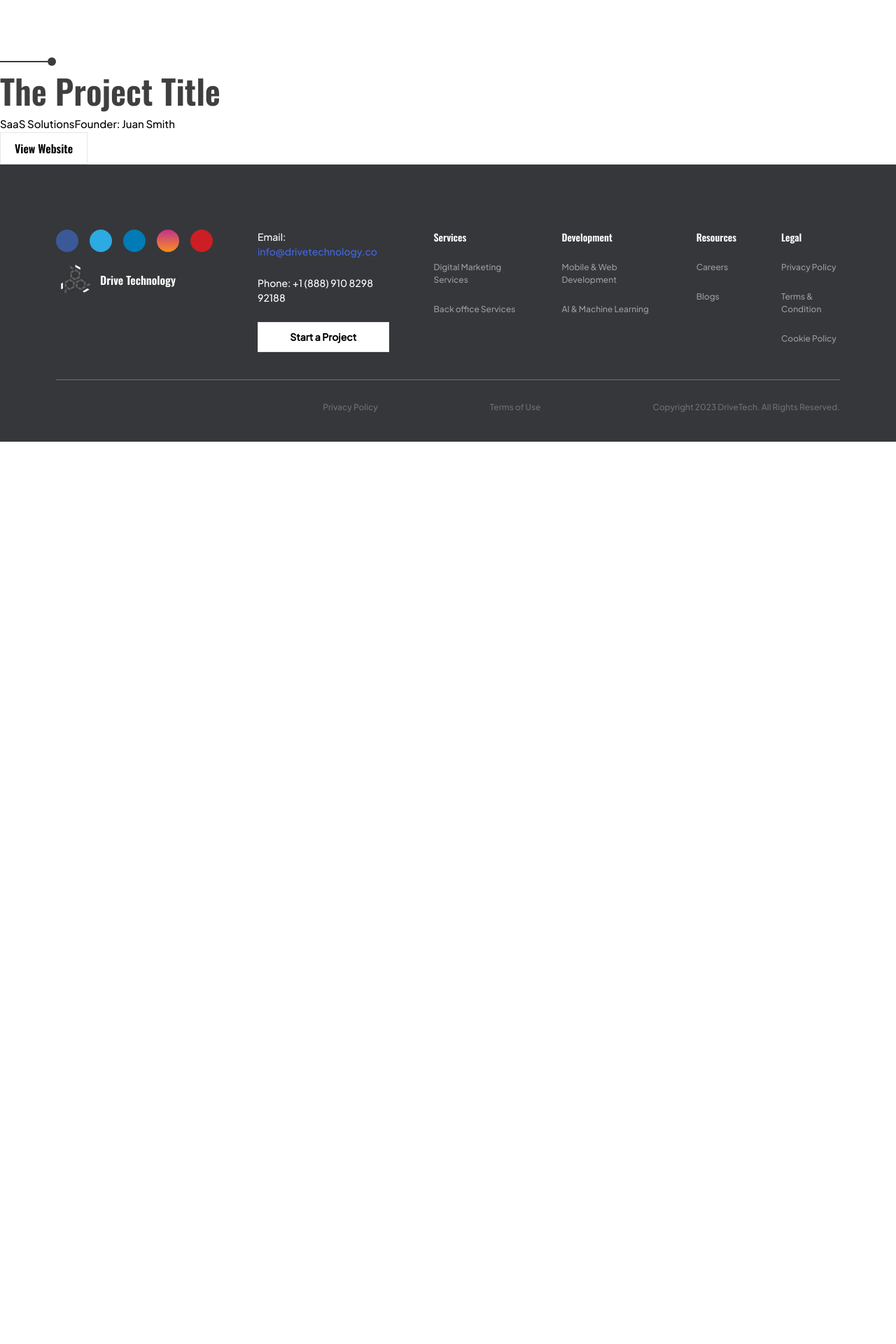
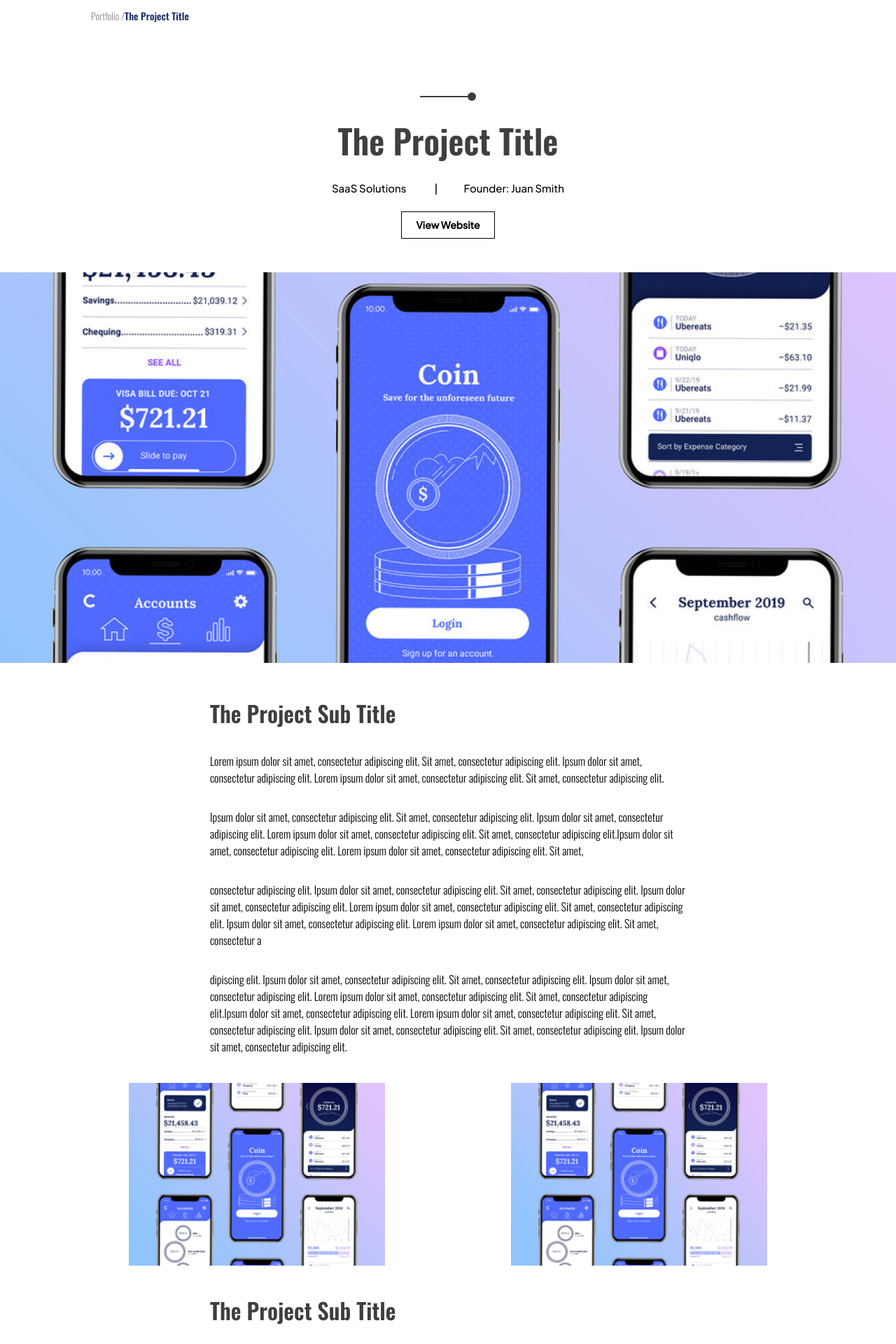
Before and after one commit to AhsanDT/drivetech, a Next.js app: page /portfolio/d1 in a window 1280 px wide. Shown: the part 140-2060 px from the top of the page at 70% size. Before the commit the page ends 800 px from the top, so only its background shows below. Built offline with nearby package versions, Linux system fonts and the light colour scheme; some icons are missing.

Commit message:
working on portfolio page

```diff
--- a/src/components/portfolio/ProjectDetail.jsx
+++ b/src/components/portfolio/ProjectDetail.jsx
@@ -1,33 +1,75 @@
 import { useEffect, useState } from "react";
 import Layout from "../Layout/Layout";
 import Button from "../UI/Button";
+import styles from "../../styles/Portfolio.module.css";
+import Image from "next/image";
+import Link from "next/link";
 
 const ProjectDetail = ({ id, DATA }) => {
   return (
     <Layout>
-      <section className="py-[50px] relative top-[50px]">
+      <section className="py-[50px]  relative top-[50px]">
         {DATA.map((data) => {
           return (
-            <div>
-              <span className="text-[rgb(140,140,140)] text-[14px]">
-                Portfolio /{" "}
+            <div className="pt-[50px] pb-[92px]">
+              <div className="px-[130px]">
+                <Link href="/portfolio">
+                  <span className="text-[rgb(140,140,140)] text-[14px] cursor-pointer">
+                    Portfolio /
                   </span>
+                </Link>
                 <span className="text-[#1D356A] text-[14px] font-bold">
                   {data.title}
                 </span>
-              <div className="pt-[77px]">
-                <div className="flex items-center mt-[21px]">
+              </div>
+              <div>
+                <div className="pt-[77px] flex flex-col gap-y-[21px] justify-center items-center">
+                  <div className="flex items-center px-[130px] mt-[21px]">
                     <div className=" bg-[#3C3C3C] w-[68px] h-[2px]"></div>
                     <div className=" bg-[#3C3C3C] w-[12px] h-[12px] rounded-full"></div>
                   </div>
-                <h1 className="text-[32px] font-oswald font-bold text-[#3F3F3F] lg:text-[48px]">
+                  <h1 className="text-[32px] font-oswald font-bold text-[#3F3F3F] lg:text-[48px] px-[130px]">
                     {data.title}
                   </h1>
-                <div className="font-jakarta text-[15px]">
+                  <div className="font-jakarta text-[15px] px-[130px] flex gap-x-[40px]">
                     <span>{data.type}</span>
+                    <span className="text-[black]  w-[2px]">|</span>
+
                     <span>Founder: {data.founder}</span>
                   </div>
-                <Button>View Website</Button>
+                  <Button className="mx-[130px] px-[16px] border-black py-[8px] font-jakarta text-[14px]">
+                    View Website
+                  </Button>
+                </div>
+                <div className="img-container py-[48px]">
+                  <div className={`${styles.parallax}`}></div>
+                </div>
+                <div className="px-[300px] flex flex-col gap-y-[32px]">
+                  <h3 className="text-[32px] text-[#3F3F3F] font-oswald font-bold">
+                    The Project Sub Title
+                  </h3>
+                  <span>{data.subTitle.substring(0, 244)}</span>
+                  <span>{data.subTitle.substring(244, 600)}</span>
+                  <span>{data.subTitle.substring(600, 1000)}</span>
+                  <span>{data.subTitle.substring(1000, 1600)}</span>
+                </div>
+              </div>
+              <div className="flex justify-center gap-x-[180px] px-[130px] py-[40px]">
+                <div className="img-container w-[366px] h-[261px]">
+                  <Image src={data.img} alt="img" />
+                </div>
+                <div className="img-container w-[366px] h-[261px]">
+                  <Image src={data.img} alt="img" />
+                </div>
+              </div>
+              <div className="px-[300px] flex flex-col gap-y-[32px]">
+                <h3 className="text-[32px] text-[#3F3F3F] font-oswald font-bold">
+                  The Project Sub Title
+                </h3>
+                <span>{data.subTitle.substring(0, 244)}</span>
+                <span>{data.subTitle.substring(244, 600)}</span>
+                <span>{data.subTitle.substring(600, 1000)}</span>
+                <span>{data.subTitle.substring(1000, 1600)}</span>
               </div>
             </div>
           );
--- /dev/null
+++ b/src/styles/Portfolio.module.css
@@ -0,0 +1,13 @@
+.parallax {
+    /* The image used */
+    background-image: url("../assets/ourwork/img7.png");
+
+    /* Set a specific height */
+    height: 558px;
+
+    /* Create the parallax scrolling effect */
+    background-attachment: fixed;
+    background-position: center;
+    background-repeat: no-repeat;
+    background-size: cover;
+  }
```
Also changed, not shown: src/assets/ourwork/img7.png (added). Lines whose indentation alone changed are shown as unchanged.
